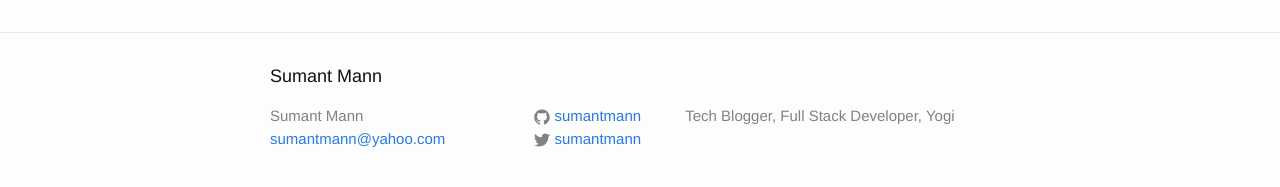
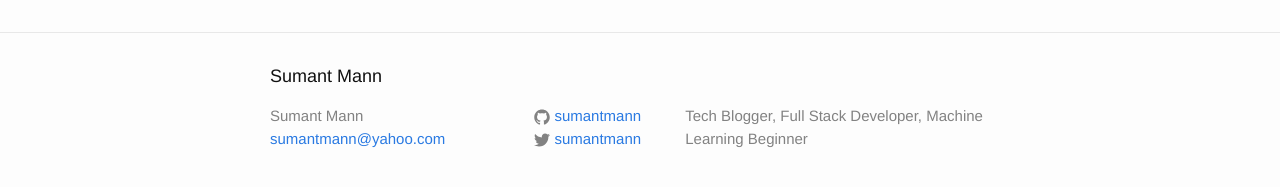
Before and after one commit to sm-main/sumantmann.github.io, a Jekyll site: the page built from about.md, in a window 1280 px wide. Shown: the part 399-586 px from the top of the page. Built offline with Jekyll 4.4.1, drawn with Linux system fonts in a browser that asks for light colours.

Commit message:
current change

```diff
--- a/_config.yml
+++ b/_config.yml
@@ -9,7 +9,7 @@
 title: Sumant Mann
 email: sumantmann@yahoo.com
 description: > # this means to ignore newlines until "baseurl:"
-  Tech Blogger, Full Stack Developer, Yogi
+  Tech Blogger, Full Stack Developer, Machine Learning Beginner
 baseurl: "" # the subpath of your site, e.g. /blog
 url: "http://sumantmann.com" # the base hostname & protocol for your site
 twitter_username: sumantmann
@@ -17,3 +17,6 @@ github_username:  sumantmann
 
 # Build settings
 markdown: kramdown
+
+# Plugins
+gems: [jekyll-admin]
```
Also changed, not shown: _layouts/default.html (line endings or trailing spaces).
